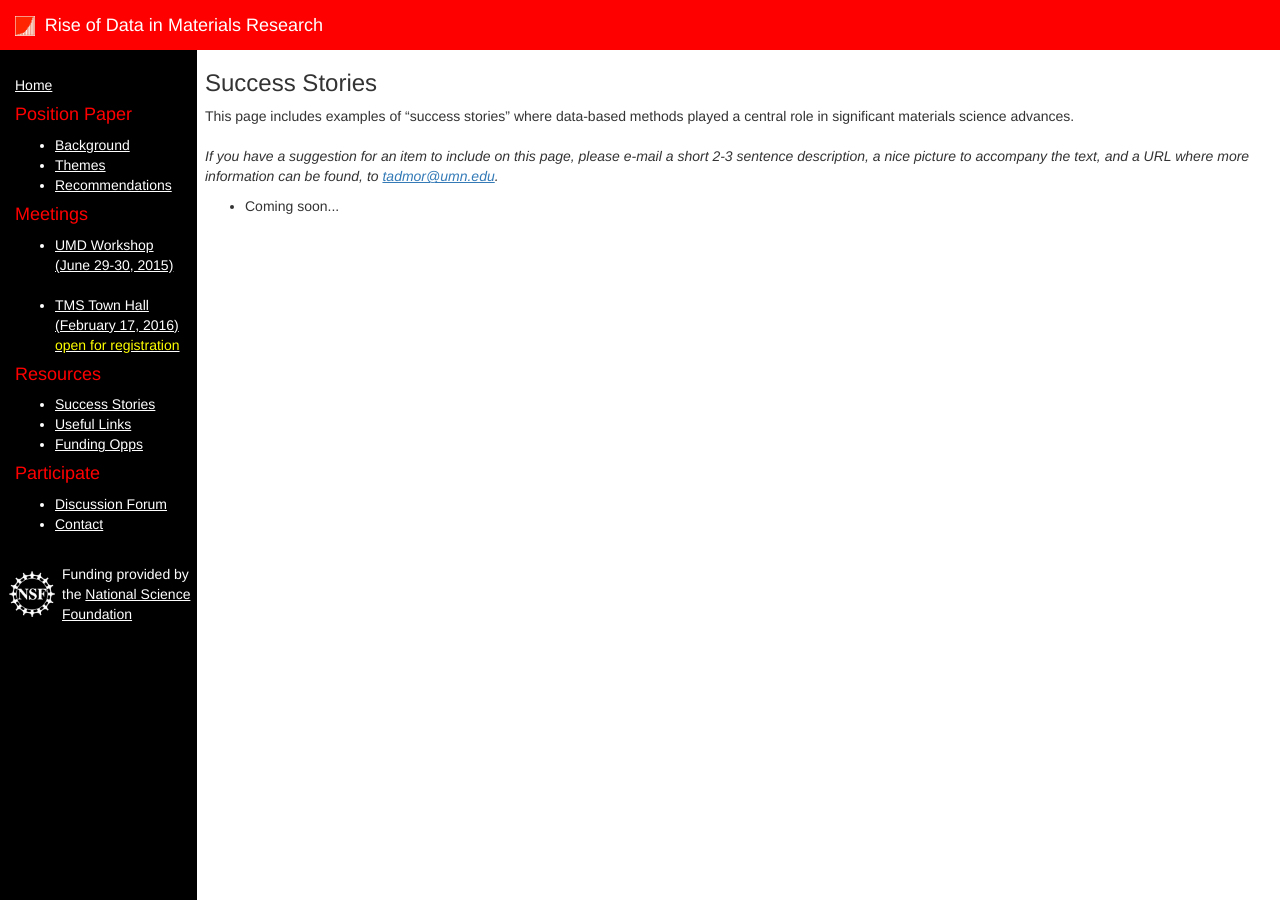
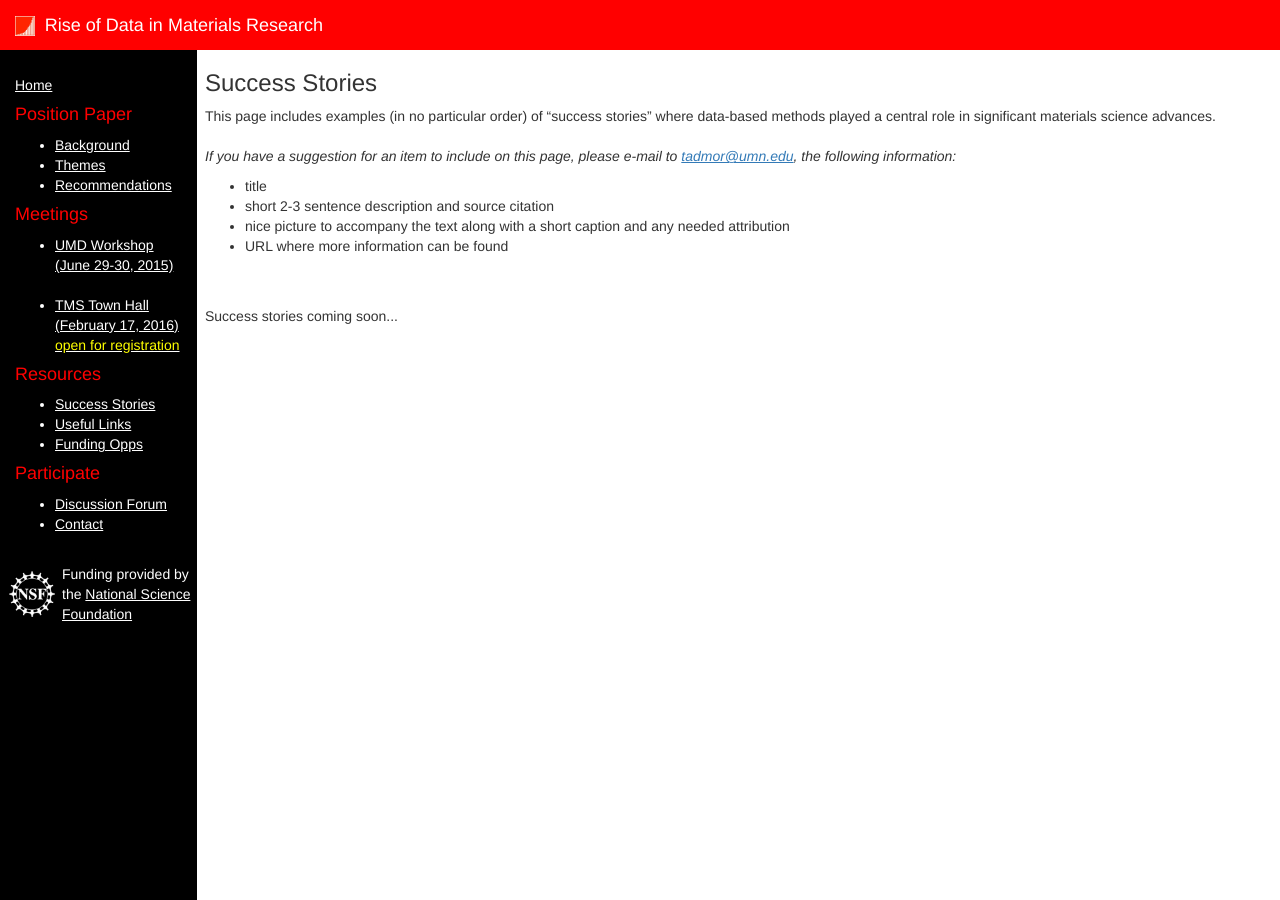
Before and after one commit to riseofdata/riseofdata.github.io, a Jekyll site: the page built from success.html, in a window 1280 px wide. Built offline with Jekyll 4.4.1, drawn with Linux system fonts in a browser that asks for light colours.

Commit message:
Changed instructions for sending success items

```diff
--- a/success.html
+++ b/success.html
@@ -3,19 +3,51 @@ layout: default
 ---
 
 <h3>Success Stories</h3>
-This page includes examples of &#8220;success stories&#8221; where
+This page includes examples (in no particular order)
+of &#8220;success stories&#8221; where
 data-based methods played a central role in significant materials
 science advances.<br><br>
 
 <p>
 <span style="font-style: italic;">
-If you have a suggestion for an item to include on this page, please e-mail
-a short 2-3 sentence description, a nice picture to accompany the text, and a
-URL where more information can be found, to
-<script>writemail("","tadmor")</script>.
+If you have a suggestion for an item to include on this page,
+please e-mail to <script>writemail("","tadmor")</script>,
+the following information:
+<ul>
+<li>title</li>
+<li>short 2-3 sentence description and source citation</li>
+<li>nice picture to accompany the text along with a short caption and any needed attribution</li>
+<li>URL where more information can be found</li>
+</ul>
 </span>
 </p>
 
-<ul>
-<li>Coming soon...</li>
-</ul>
+<!--
+<table>
+<col width="25%">
+<col width="75%">
+
+<tr>
+<td>
+<figure style="float:right; margin: 10px 10px 10px 10px;">
+<img src="/pictures/isi-citations.jpg" height="170px" ></img>
+<figcaption style="color:gray; font-size:x-small;">
+Source: ISI Web of Science.
+</figcaption>
+</figure>
+</td>
+<td>
+<b>Designing DNA-grafted particles that self-assemble into desired crystalline structures using the genetic algorithm</b> by Babji Srinivasan et al. (PNAS vol. 110, no. 46, 18431–18435).
+This study provides a nice example of using both forward modeling (assumed model) and reverse solving for a problem in optimizing the assembly of nanoparticles into crystal structures.<br>
+
+<p>
+For more information, see
+<a href="http://www.pnas.org/content/110/46/18431" target="_blank">pnas article</a>
+</td>
+</tr>
+</table>
+-->
+
+<br><br>
+<p>
+Success stories coming soon...
```
